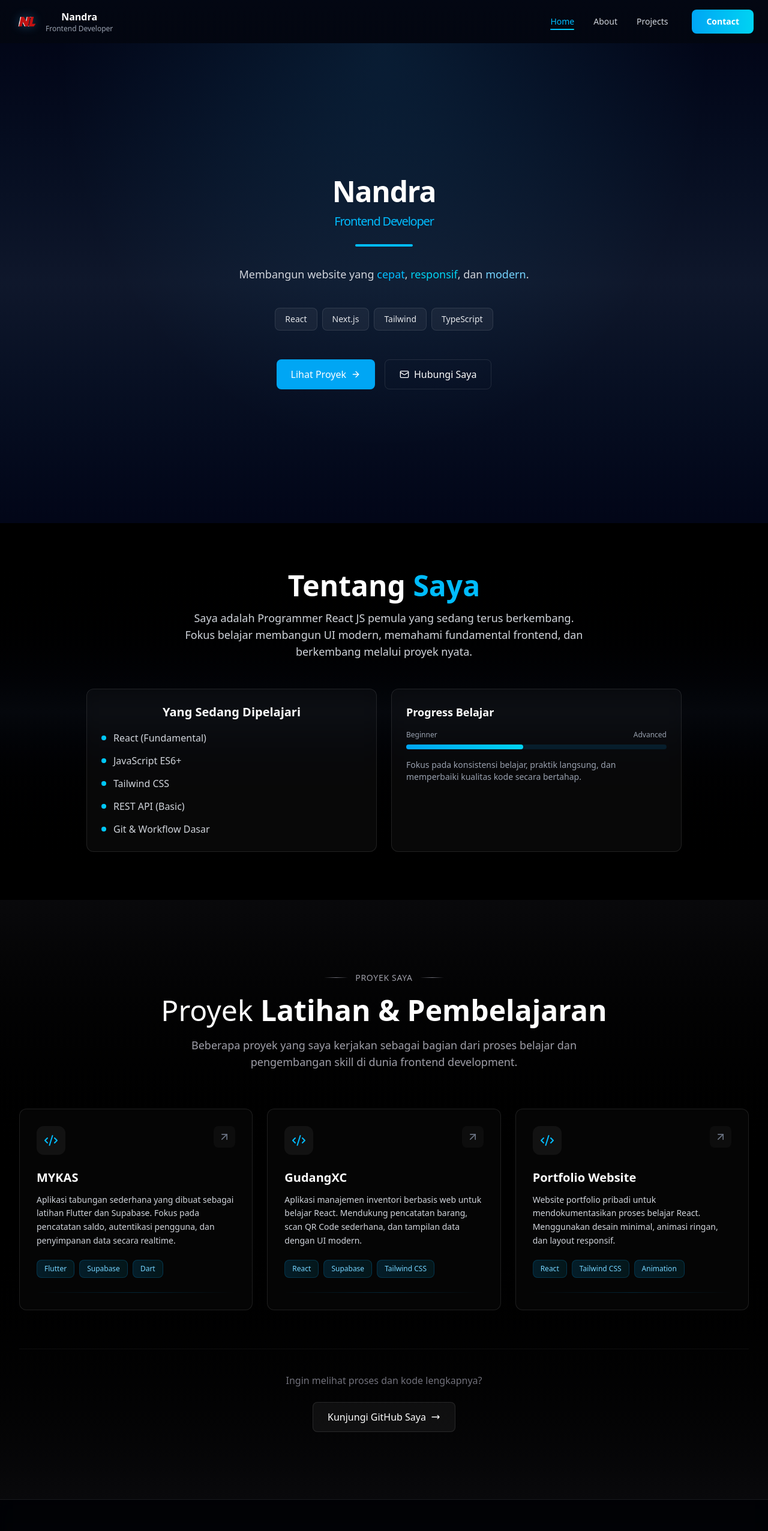
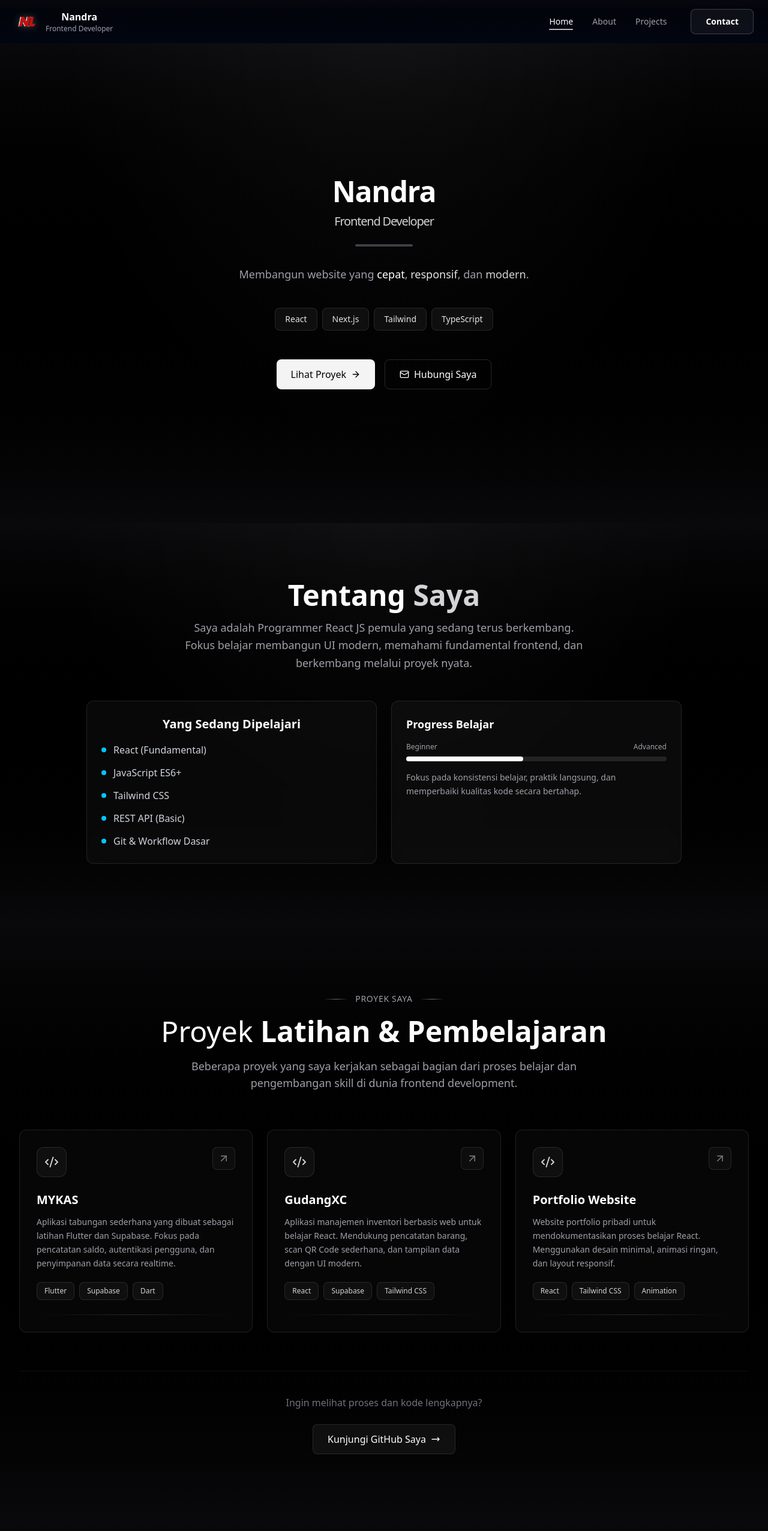
Before and after one commit to nandra-lp/my-portofolio-web, a React (Vite) app: page / in a window 1280 px wide. Shown: the top 2552 px of the page at 60% size. Built offline with nearby package versions, Linux system fonts and the light colour scheme.

Commit message:
feat: enhance About, Intro, Navbar, ProjectCard, and Home components with refined animations, improved styling, and add Contact and Message components

```diff
--- a/src/components/About.jsx
+++ b/src/components/About.jsx
@@ -7,31 +7,39 @@ export default function About() {
   const progressBarRef = useRef(null);
   const [isVisible, setIsVisible] = useState(false);
 
-  // GSAP entrance animation
+  /* ===============================
+     GSAP Entrance Animation (Refined)
+  =============================== */
   useEffect(() => {
     if (!isVisible) return;
 
     const ctx = gsap.context(() => {
-      gsap
-        .timeline({ defaults: { ease: "power2.out", duration: 0.8 } })
-        .fromTo(".about-title", { opacity: 0, y: 30 }, { opacity: 1, y: 0 })
+      const tl = gsap.timeline({
+        defaults: {
+          ease: "power3.out",
+          duration: 0.9,
+        },
+      });
+
+      tl.fromTo(".about-title", { opacity: 0, y: 24 }, { opacity: 1, y: 0 })
         .fromTo(
           ".about-description",
-          { opacity: 0, y: 20 },
+          { opacity: 0, y: 18 },
           { opacity: 1, y: 0 },
-          "-=0.4",
+          "-=0.45",
         )
         .fromTo(
           ".about-card",
-          { opacity: 0, y: 20 },
-          { opacity: 1, y: 0 },
-          "-=0.3",
+          { opacity: 0, y: 16 },
+          { opacity: 1, y: 0, stagger: 0.08 },
+          "-=0.35",
         );
 
       if (progressBarRef.current) {
         gsap.to(progressBarRef.current, {
           width: "45%",
-          duration: 1.5,
+          duration: 1.6,
+          ease: "power2.out",
           delay: 0.6,
         });
       }
@@ -40,7 +48,9 @@ export default function About() {
     return () => ctx.revert();
   }, [isVisible]);
 
-  // Intersection Observer
+  /* ===============================
+     Intersection Observer
+  =============================== */
   useEffect(() => {
     const observer = new IntersectionObserver(
       ([entry]) => entry.isIntersecting && setIsVisible(true),
@@ -55,15 +65,27 @@ export default function About() {
     <section
       id="about"
       ref={sectionRef}
-      className="relative overflow-hidden py-20 bg-gradient-to-b from-black via-gray-900/30 to-black"
+      className="relative overflow-hidden py-24"
     >
+      {/* Background — SELARAS DENGAN INTRO */}
+      <div className="absolute inset-0 bg-gradient-to-b from-zinc-950 via-black to-zinc-950" />
+
+      {/* Subtle neutral glow */}
+      <div
+        className="
+          absolute inset-0
+          bg-[radial-gradient(ellipse_at_top,_rgba(255,255,255,0.03),_transparent_60%)]
+          pointer-events-none
+        "
+      />
+
       <div className="relative z-10 mx-auto max-w-5xl px-4 text-center">
         {/* Header */}
         <h2 className="about-title mb-4 text-4xl font-bold text-white md:text-5xl">
-          Tentang <span className="text-sky-400">Saya</span>
+          Tentang <span className="text-zinc-300">Saya</span>
         </h2>
 
-        <p className="about-description mx-auto mb-12 max-w-2xl text-lg text-gray-300">
+        <p className="about-description mx-auto mb-12 max-w-2xl text-lg text-zinc-400 leading-relaxed">
           Saya adalah Programmer React JS pemula yang sedang terus berkembang.
           Fokus belajar membangun UI modern, memahami fundamental frontend, dan
           berkembang melalui proyek nyata.
@@ -80,28 +102,28 @@ export default function About() {
               "REST API (Basic)",
               "Git & Workflow Dasar",
             ]}
-            className="rounded-xl border border-white/10 bg-white/[0.03] p-6 backdrop-blur-sm"
+            className="rounded-xl border border-white/10 bg-white/[0.04] p-6 backdrop-blur-sm"
           />
 
-          <div className="rounded-xl border border-white/10 bg-white/[0.03] p-6 text-left backdrop-blur-sm">
+          <div className="rounded-xl border border-white/10 bg-white/[0.04] p-6 text-left backdrop-blur-sm">
             <h4 className="mb-4 text-lg font-semibold text-white">
               Progress Belajar
             </h4>
 
-            <div className="mb-2 flex justify-between text-xs text-gray-400">
+            <div className="mb-2 flex justify-between text-xs text-zinc-400">
               <span>Beginner</span>
               <span>Advanced</span>
             </div>
 
-            <div className="h-2 w-full rounded-full bg-sky-900/30">
+            <div className="h-2 w-full rounded-full bg-white/10">
               <div
                 ref={progressBarRef}
-                className="h-2 rounded-full bg-gradient-to-r from-sky-500 to-cyan-400"
+                className="h-2 rounded-full bg-white"
                 style={{ width: "0%" }}
               />
             </div>
 
-            <p className="mt-4 text-sm text-gray-400">
+            <p className="mt-4 text-sm text-zinc-400 leading-relaxed">
               Fokus pada konsistensi belajar, praktik langsung, dan memperbaiki
               kualitas kode secara bertahap.
             </p>
--- a/src/components/Intro.jsx
+++ b/src/components/Intro.jsx
@@ -2,37 +2,34 @@ import { ArrowRight, Mail } from "lucide-react";
 
 export default function Intro() {
   return (
-    <section
-      className="
-        relative min-h-screen flex items-center justify-center
-        bg-gradient-to-b from-slate-950 via-slate-900 to-slate-950
-      "
-    >
-      {/* Subtle radial glow (static, no animation) */}
+    <section className="relative min-h-screen flex items-center justify-center overflow-hidden">
+      {/* Base Background Gradient */}
+      <div className="absolute inset-0 bg-gradient-to-b from-zinc-950 via-black to-zinc-950" />
+
+      {/* Subtle Neutral Highlight (no color tint) */}
       <div
         className="
           absolute inset-0
-          bg-[radial-gradient(ellipse_at_top,_rgba(56,189,248,0.12),_transparent_60%)]
+          bg-[radial-gradient(ellipse_at_top,_rgba(255,255,255,0.04),_transparent_60%)]
           pointer-events-none
         "
       />
-
       {/* Content */}
       <div className="relative z-10 text-center max-w-4xl px-6">
         <h1 className="text-5xl font-bold text-white tracking-tight">
           Nandra
-          <span className="block text-sky-400 text-xl mt-3 font-medium">
+          <span className="block text-zinc-300 text-xl mt-3 font-medium">
             Frontend Developer
           </span>
         </h1>
 
-        <div className="mx-auto mt-6 h-1 w-24 bg-sky-400 rounded-full" />
+        <div className="mx-auto mt-6 h-1 w-24 bg-zinc-700 rounded-full" />
 
-        <p className="mt-8 text-gray-300 text-lg leading-relaxed">
+        <p className="mt-8 text-zinc-400 text-lg leading-relaxed">
           Membangun website yang{" "}
-          <span className="text-sky-400 font-medium">cepat</span>,{" "}
-          <span className="text-cyan-400 font-medium">responsif</span>, dan{" "}
-          <span className="text-sky-300 font-medium">modern</span>.
+          <span className="text-white font-medium">cepat</span>,{" "}
+          <span className="text-zinc-200 font-medium">responsif</span>, dan{" "}
+          <span className="text-zinc-300 font-medium">modern</span>.
         </p>
 
         <div className="mt-10 flex flex-wrap justify-center gap-2">
@@ -42,7 +39,7 @@ export default function Intro() {
               className="
                 px-4 py-2
                 bg-white/5 border border-white/10
-                rounded-lg text-sm text-gray-200
+                rounded-lg text-sm text-zinc-200
                 backdrop-blur-sm
               "
             >
@@ -56,9 +53,9 @@ export default function Intro() {
             href="#projects"
             className="
               flex items-center gap-2 px-6 py-3
-              bg-sky-500 text-white rounded-lg font-medium
-              hover:bg-sky-400
-              focus:outline-none focus:ring-2 focus:ring-sky-400/50
+              bg-zinc-100 text-black rounded-lg font-medium
+              hover:bg-white
+              focus:outline-none focus:ring-2 focus:ring-white/30
               transition-colors
             "
           >
@@ -69,11 +66,11 @@ export default function Intro() {
             href="#contact"
             className="
               flex items-center gap-2 px-6 py-3
-              border border-white/10 text-white rounded-lg font-medium
-              hover:bg-white/5 hover:border-white/20
+              border border-white/15 text-white rounded-lg font-medium
+              hover:bg-white/5 hover:border-white/25
               focus:outline-none focus:ring-2 focus:ring-white/20
               transition-colors
-            "
+          "
           >
             <Mail size={16} /> Hubungi Saya
           </a>
--- a/src/components/Navbar.jsx
+++ b/src/components/Navbar.jsx
@@ -1,6 +1,7 @@
 import { useState, useEffect } from "react";
 import { Menu, X } from "lucide-react";
 import logo from "../assets/nl-nobg.png";
+
 const SECTIONS = ["home", "about", "projects", "contact"];
 const NAV_HEIGHT = 72;
 
@@ -61,24 +62,28 @@ export default function Navbar() {
   return (
     <>
       <nav
-        className={`fixed top-0 z-50 w-full transition-all duration-300 cursor-pointer ${
-          scrolled
-            ? "bg-black/90 backdrop-blur-xl border-b border-white/10"
-            : "bg-transparent"
-        }`}
+        className={`
+          fixed top-0 z-50 w-full
+          transition-all duration-300
+          ${
+            scrolled
+              ? "bg-black/80 backdrop-blur-xl border-b border-white/10"
+              : "bg-gradient-to-b from-zinc-950/60 via-black/30 to-transparent"
+          }
+        `}
       >
         <div className="mx-auto max-w-7xl px-6">
           <div className="flex h-[72px] items-center justify-between">
             {/* Logo */}
             <button
               onClick={() => handleNavClick("home")}
-              className="flex items-center gap-3 group cursor-pointer"
+              className="flex items-center gap-3 group"
             >
-              <div className="flex h-10 w-10 items-center justify-center transition-transform group-hover:scale-105">
+              <div className="flex h-10 w-10 items-center justify-center transition-transform duration-300 group-hover:scale-105">
                 <img
                   src={logo}
                   alt="Nandra Luthfi Logo"
-                  className="h-10 w-10 object-contain drop-shadow-[0_0_8px_rgba(56,189,248,0.35)]"
+                  className="h-10 w-10 object-contain drop-shadow-[0_0_6px_rgba(255,255,255,0.25)]"
                 />
               </div>
 
@@ -86,7 +91,7 @@ export default function Navbar() {
                 <span className="text-base font-semibold text-white">
                   Nandra
                 </span>
-                <span className="text-xs text-gray-400">
+                <span className="text-xs text-zinc-400">
                   Frontend Developer
                 </span>
               </div>
@@ -99,15 +104,19 @@ export default function Navbar() {
                   <button
                     key={item.id}
                     onClick={() => handleNavClick(item.id)}
-                    className={`relative text-sm font-medium transition-colors ${
-                      activeSection === item.id
-                        ? "text-sky-400"
-                        : "text-gray-300 hover:text-white"
-                    }`}
+                    className={`
+                      relative text-sm font-medium transition-colors
+                      ${
+                        activeSection === item.id
+                          ? "text-white"
+                          : "text-zinc-400 hover:text-white"
+                      }
+                    `}
                   >
                     {item.label}
+
                     {activeSection === item.id && (
-                      <span className="absolute -bottom-1 left-0 h-0.5 w-full rounded-full bg-gradient-to-r from-sky-400 to-cyan-400" />
+                      <span className="absolute -bottom-1 left-0 h-0.5 w-full rounded-full bg-white/70" />
                     )}
                   </button>
                 ))}
@@ -116,7 +125,14 @@ export default function Navbar() {
               {/* CTA */}
               <button
                 onClick={() => handleNavClick("contact")}
-                className="rounded-lg bg-gradient-to-r from-sky-500 to-cyan-400 px-6 py-2.5 text-sm font-semibold text-white transition-all hover:shadow-lg hover:shadow-sky-500/20"
+                className="
+                  rounded-lg border border-white/20
+                  bg-white/5 px-6 py-2.5
+                  text-sm font-semibold text-white
+                  backdrop-blur-sm
+                  transition-all
+                  hover:bg-white/10 hover:border-white/30
+                "
               >
                 Contact
               </button>
@@ -125,7 +141,7 @@ export default function Navbar() {
             {/* Mobile Toggle */}
             <button
               onClick={() => setMobileMenuOpen((v) => !v)}
-              className="lg:hidden p-2 text-gray-300 hover:text-white cursor-pointer"
+              className="lg:hidden p-2 text-zinc-300 hover:text-white"
               aria-label="Toggle menu"
             >
               {mobileMenuOpen ? <X size={24} /> : <Menu size={24} />}
@@ -134,9 +150,11 @@ export default function Navbar() {
 
           {/* Mobile Menu */}
           <div
-            className={`lg:hidden overflow-hidden transition-all duration-300 ${
-              mobileMenuOpen ? "max-h-96 opacity-100" : "max-h-0 opacity-0"
-            }`}
+            className={`
+              lg:hidden overflow-hidden
+              transition-all duration-300
+              ${mobileMenuOpen ? "max-h-96 opacity-100" : "max-h-0 opacity-0"}
+            `}
           >
             <div className="flex flex-col gap-1 pb-4">
               {[...navItems, { id: "contact", label: "Contact" }].map(
@@ -144,11 +162,15 @@ export default function Navbar() {
                   <button
                     key={item.id}
                     onClick={() => handleNavClick(item.id)}
-                    className={`rounded-lg px-4 py-3 text-left text-sm transition-colors ${
-                      activeSection === item.id
-                        ? "bg-sky-500/10 text-sky-400"
-                        : "text-gray-300 hover:bg-white/5 hover:text-white"
-                    }`}
+                    className={`
+                      rounded-lg px-4 py-3 text-left text-sm
+                      transition-colors
+                      ${
+                        activeSection === item.id
+                          ? "bg-white/10 text-white"
+                          : "text-zinc-400 hover:bg-white/5 hover:text-white"
+                      }
+                    `}
                   >
                     {item.label}
                   </button>
--- a/src/components/ProjectCard.jsx
+++ b/src/components/ProjectCard.jsx
@@ -14,19 +14,22 @@ export default function ProjectCard({ title, description, tags = [], link }) {
     <div
       className={`
         group relative cursor-pointer overflow-hidden rounded-xl
-        border border-white/10 bg-white/[0.02] backdrop-blur-sm p-7
+        border border-white/10
+        bg-white/[0.025] backdrop-blur-sm
+        p-7
         transition-all duration-300 ease-out
-        hover:-translate-y-1 hover:border-sky-500/40
-        hover:bg-gradient-to-br from-white/[0.04] to-sky-900/5
-        hover:shadow-[0_20px_40px_-20px_rgba(56,189,248,0.35)]
+        hover:-translate-y-1
+        hover:border-white/20
+        hover:bg-white/[0.04]
+        hover:shadow-[0_20px_40px_-24px_rgba(0,0,0,0.6)]
         ${mounted ? "opacity-100 translate-y-0" : "opacity-0 translate-y-4"}
       `}
       onMouseEnter={() => setIsHovered(true)}
       onMouseLeave={() => setIsHovered(false)}
     >
-      {/* Ambient hover glow */}
+      {/* Subtle hover glow */}
       <div className="pointer-events-none absolute inset-0 opacity-0 group-hover:opacity-100 transition-opacity duration-500">
-        <div className="absolute -top-1/2 -left-1/2 h-full w-full rounded-full bg-sky-500/10 blur-3xl" />
+        <div className="absolute -top-1/2 -left-1/2 h-full w-full rounded-full bg-white/5 blur-3xl" />
       </div>
 
       <div className="relative z-10">
@@ -34,38 +37,37 @@ export default function ProjectCard({ title, description, tags = [], link }) {
         <div className="mb-6 flex items-start justify-between">
           <div
             className="
-              rounded-xl bg-white/[0.05] p-3
-              transition-all duration-300 ease-out
-              group-hover:scale-110
-              group-hover:bg-gradient-to-br from-sky-500/20 to-cyan-500/10
+              rounded-xl border border-white/10
+              bg-white/[0.04] p-3
+              transition-all duration-300
+              group-hover:bg-white/[0.08]
             "
           >
-            <Code2 className="h-6 w-6 text-sky-400 group-hover:text-cyan-300 transition-colors" />
+            <Code2 className="h-6 w-6 text-white/80 group-hover:text-white transition-colors" />
           </div>
 
           <div
             className={`
-              rounded-lg bg-white/[0.03] p-2
-              transition-all duration-300 ease-out
-              ${isHovered ? "-translate-y-1 translate-x-1 bg-sky-500/20" : ""}
+              rounded-lg border border-white/10
+              bg-white/[0.03] p-2
+              transition-all duration-300
+              ${isHovered ? "-translate-y-1 translate-x-1 bg-white/[0.08]" : ""}
             `}
           >
             <ArrowUpRight
               className={`
                 h-5 w-5 transition-all duration-300
-                ${isHovered ? "scale-110 text-cyan-300" : "text-gray-500"}
+                ${isHovered ? "scale-110 text-white" : "text-zinc-500"}
               `}
             />
           </div>
         </div>
 
         {/* Title */}
-        <h3 className="mb-3 text-xl font-semibold text-white transition-colors duration-300 group-hover:text-sky-100">
-          {title}
-        </h3>
+        <h3 className="mb-3 text-xl font-semibold text-white">{title}</h3>
 
         {/* Description */}
-        <p className="mb-5 text-sm leading-relaxed text-gray-300">
+        <p className="mb-5 text-sm leading-relaxed text-zinc-400">
           {description}
         </p>
 
@@ -76,14 +78,16 @@ export default function ProjectCard({ title, description, tags = [], link }) {
               <span
                 key={index}
                 className="
-                  rounded-lg border border-sky-500/20
-                  bg-gradient-to-r from-sky-500/15 to-cyan-500/10
-                  px-3 py-1.5 text-xs font-medium text-sky-300
+                  rounded-lg
+                  border border-white/10
+                  bg-white/[0.04]
+                  px-3 py-1.5
+                  text-xs font-medium text-zinc-300
                   transition-all duration-300
                   group-hover:-translate-y-0.5
-                  group-hover:border-sky-500/30
+                  group-hover:bg-white/[0.08]
                 "
-                style={{ transitionDelay: `${index * 40}ms` }}
+                style={{ transitionDelay: `${index * 30}ms` }}
               >
                 {tag}
               </span>
@@ -91,8 +95,8 @@ export default function ProjectCard({ title, description, tags = [], link }) {
           </div>
         )}
 
-        {/* Bottom divider */}
-        <div className="h-px bg-gradient-to-r from-transparent via-sky-500/20 to-transparent" />
+        {/* Divider */}
+        <div className="h-px bg-gradient-to-r from-transparent via-white/15 to-transparent" />
       </div>
 
       {link && (
```
Also changed, not shown: src/components/Contact.jsx (added, +92 -0 lines), src/components/Message.jsx (added, +22 -0 lines), src/pages/Home.jsx (+10 -5 lines).
